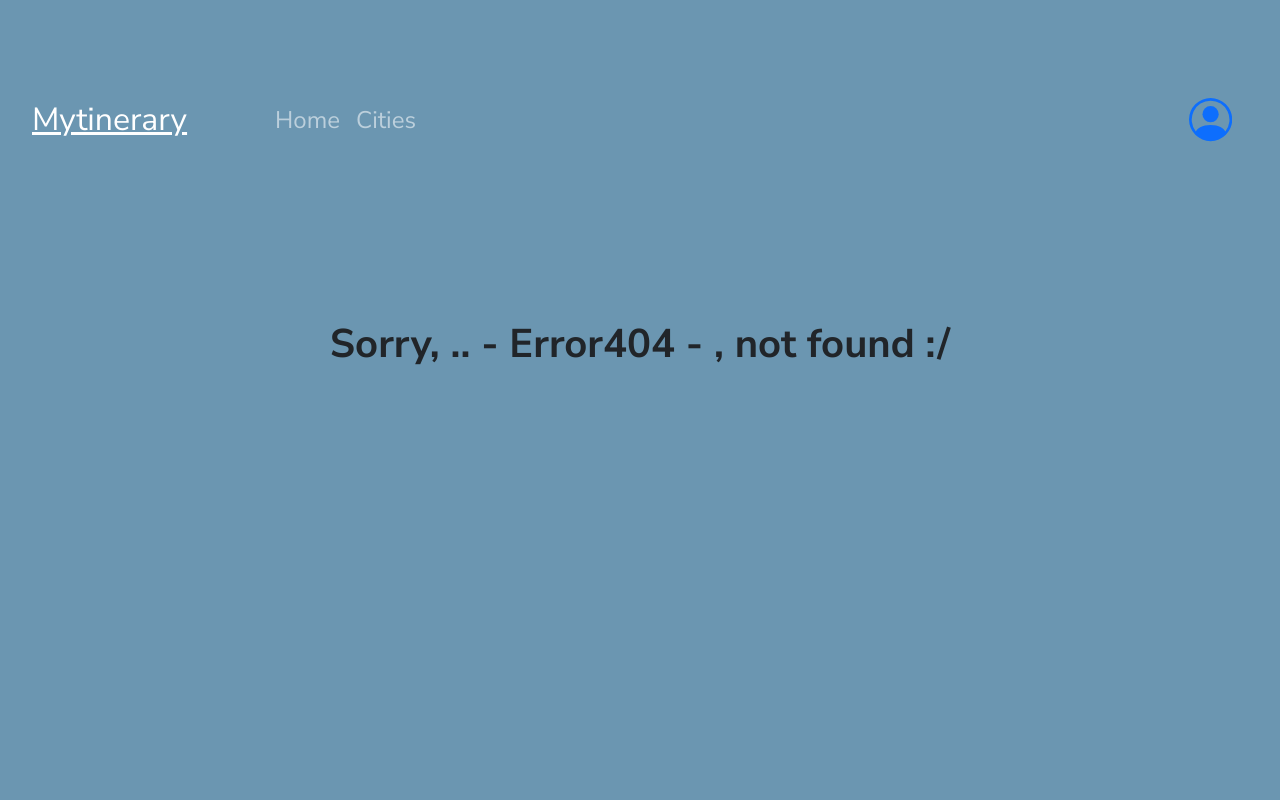
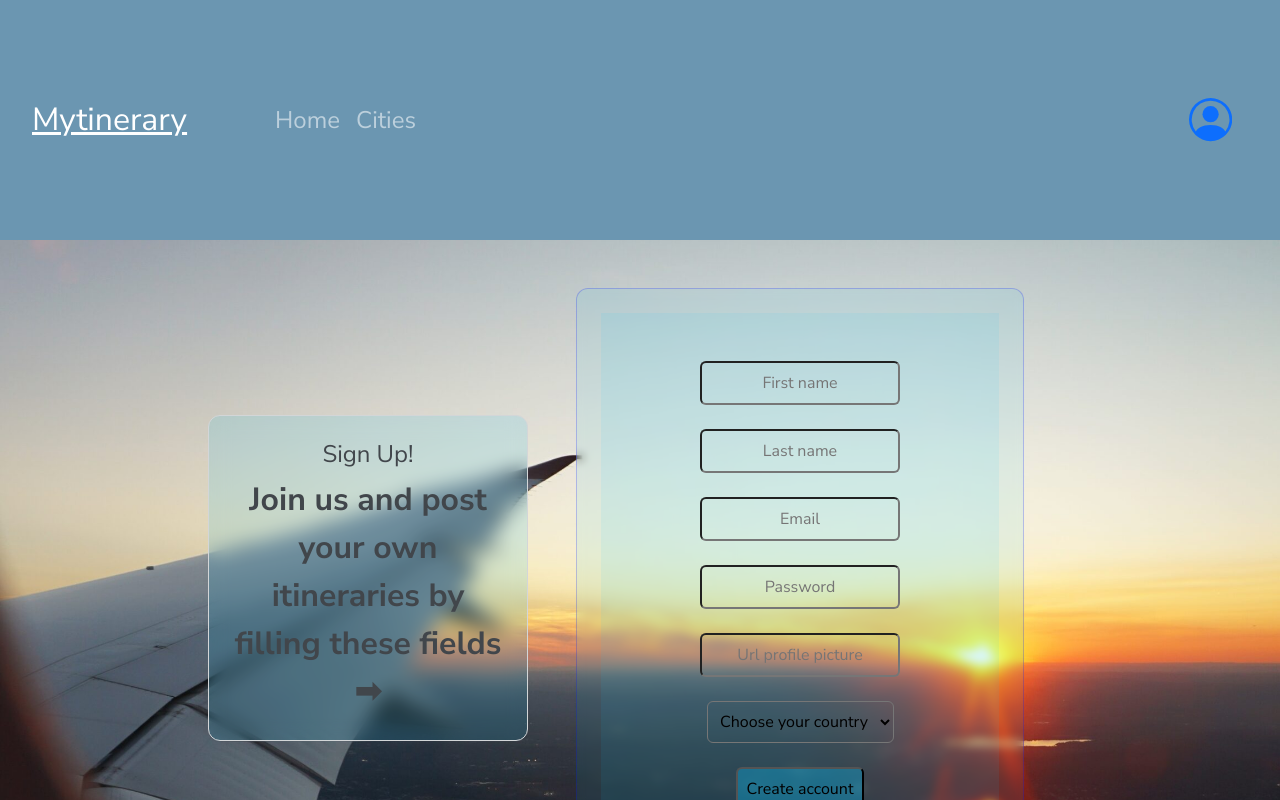
Before and after one commit to pedroguemes/mytinerary-guemesPedro, a React (Create React App) app in the folder frontend/: page /signup in a window 1280 px wide. Before the commit this address had no page. Shown: the top 800 px of the page. Built offline with nearby package versions, Linux system fonts and the light colour scheme.

Commit message:
commit 41

```diff
--- a/frontend/src/App.css
+++ b/frontend/src/App.css
@@ -1225,3 +1225,74 @@ button.accordion-button {
   border-radius: 10px;
   background-color: rgba(0, 0, 0, 0.157);
 }
+
+/* ffffffffffffffffffffffffffffffffffffffffffffffffffffffffffffff */
+/* ffffffffffffffffffffffffffffffffffffffffffffffffffffffffffffff */
+/* ffffffffffffffffffffffffffffffffffffffffffffffffffffffffffffff */
+/* ffffffffffffffffffffffffffffffffffffffffffffffffffffffffffffff */
+/* ffffffffffffffffffffffffffffffffffffffffffffffffffffffffffffff */
+
+
+.formcontainer {
+   display: flex;
+   /* margin: 5rem; */
+   flex-direction: row;
+   background-color:rgba(119, 208, 238, 0) ;
+   align-items: center;
+  justify-content: center;
+  background-image: url('./assets/signbackground.jfif');
+  background-size: cover;
+  background-repeat: no-repeat;
+  }
+
+  .formsignup {
+  background-color: rgba(0, 195, 255, 0.075) !important;
+  backdrop-filter: blur(5px);
+  border: solid rgba(0, 0, 255, 0.212) 0.5px;
+  display: flex;
+  flex-direction: column;
+  margin:3rem;
+  width: 35%;
+  align-self: center;
+  justify-self: center;
+  border-radius: 12px;
+}
+
+.containerinterno {
+  /* backdrop-filter: blur(5px); */
+  background-color: rgba(0, 195, 255, 0.075) !important;
+  display: flex;
+  justify-content: space-around;
+  align-items: center;
+}
+
+.formsignup div {
+  margin: 1.5rem;
+}
+
+.formsignup div input{
+  padding: 0.5rem;
+  border-radius: 6px;
+  background-color: rgba(0, 255, 255, 0);
+}
+.formsignup div select{
+  background-color: rgba(0, 255, 255, 0);
+  padding: 0.5rem;
+  border-radius: 6px;
+}
+
+.formsignup div button{
+  padding: 0.5rem;
+  border-radius: 6px;
+  background-color: rgba(0, 195, 255, 0.335) ;
+}
+
+.cartelsignin {
+  backdrop-filter: blur(10px);
+  font-weight: bold;
+  padding: 1.5rem;
+  background-color: rgba(0, 195, 255, 0.123) !important;
+  font-size: xx-large;
+  width: 25%;
+  border-radius: 12px;
+}
--- a/frontend/src/App.js
+++ b/frontend/src/App.js
@@ -1,6 +1,8 @@
 import "./App.css";
 import "bootstrap/dist/css/bootstrap.css";
 import Home from "./pags/Home.js";
+import SignIn from "./pags/SignIn";
+import SignUp from "./pags/SignUp";
 import Cities from "./pags/Cities.js";
 import Error404 from "./pags/Error404.js";
 import Citysinprops from "./pags/City";
@@ -14,6 +16,8 @@ function App() {
     <Router>
       <Routes>
         <Route path="/" element={<Home />} />
+        <Route path="/signin" element={<SignIn/>} />
+        <Route path="/signup" element={<SignUp/>} />
         <Route path="/cities" element={<Cities />} />
         <Route path="/cities/:id" element={<City />} />
         <Route path="*" element={<Error404 />} />
--- /dev/null
+++ b/frontend/src/componentes/CalltoSign.js
@@ -0,0 +1,13 @@
+import React from "react";
+import { Alert } from "react-bootstrap";
+
+function CalltoSign() {
+  return (
+    <Alert className="cartelsignin" variant="secondary">
+      <Alert.Heading>Sign Up!</Alert.Heading>
+      <p>Join us and post your own itineraries by filling these fields ➡</p>
+    </Alert>
+  );
+}
+
+export default CalltoSign;
--- a/frontend/src/componentes/Navheader.js
+++ b/frontend/src/componentes/Navheader.js
@@ -3,9 +3,7 @@ import logosecundario from "../assets/logosecundario.png";
 import { BsPersonCircle } from "react-icons/bs";
 // import {Nav, Navbar, NavDropdown, Container} from 'react-bootstrap'
 import { Nav, Navbar, NavDropdown } from "react-bootstrap";
-import {
-  Link
-} from "react-router-dom";
+import {Link} from "react-router-dom";
 
 const logopersona = <BsPersonCircle className="logoperson" />;
 
@@ -41,11 +39,11 @@ export default function Navheader() {
           </Nav>
           <div>
             <NavDropdown className="logopersona" title={logopersona}>
-              <NavDropdown.Item className="sign" href="#products/login">
-                Log-In
+              <NavDropdown.Item className="sign">
+               <Link to="/signin"> Sign In </Link>
               </NavDropdown.Item>
-              <NavDropdown.Item className="sign" href="#products/signup">
-                Sign-up
+              <NavDropdown.Item className="sign">
+               <Link to="/signup"> Sign Up </Link>
               </NavDropdown.Item>
             </NavDropdown>
           </div>
--- /dev/null
+++ b/frontend/src/pags/SignIn.js
@@ -0,0 +1,19 @@
+import React, { Component } from "react";
+import Navheader from "../componentes/Navheader";
+import Footer from "../componentes/Footer";
+
+export default class SignIn extends React.Component {
+  render() {
+    return (
+      <>
+        <Navheader />
+            <div>
+                <form>
+                      <h1>formulario SIGNIN</h1>
+                </form>
+            </div>
+        <Footer />
+      </>
+    );
+  }
+}
--- /dev/null
+++ b/frontend/src/pags/SignUp.js
@@ -0,0 +1,56 @@
+import React, { Component } from "react";
+import Navheader from "../componentes/Navheader";
+import Footer from "../componentes/Footer";
+import CalltoSign from "../componentes/CalltoSign";
+
+export default class SignUp extends React.Component {
+  render() {
+    return (
+      <>
+        <Navheader/>
+          <div className="formcontainer">
+        <CalltoSign/>
+             {/* <div>
+                  <p>hola</p>
+             </div> */}
+             <div className="formsignup">
+             <div className="containerinterno">
+             {/* <div>
+                  <p>hola</p>
+             </div> */}
+             <div>
+                <form>
+                        <div>
+                            <input type="text" name="firstName" placeholder="First name" />
+                        </div>
+                        <div>
+                            <input type="text" name="lastName" placeholder="Last name" />
+                        </div>
+                        <div>
+                            <input type="email" name="email" placeholder="Email" />
+                        </div>
+                        <div>
+                            <input type="password" name="password" placeholder="Password"/>
+                        </div>
+                        <div>
+                            <input type="url" name="profilePhoto" placeholder="Url profile picture" />
+                        </div>
+                        <div>
+                            <select type="text" name="country" placeholder="Choose your country">
+                                <option>Choose your country</option>
+                                {/* {countries.map(country => <option key={country.name}>{country.name}</option>)} */}
+                            </select>
+                        </div>
+                    </form>
+                    <div className="formButtons">
+                        <button >Create account</button>
+                    </div>
+             </div>
+             </div>
+            </div>
+          </div>
+        <Footer />
+      </>
+    );
+  }
+}
```
Also changed, not shown: frontend/public/assets/signbackground.jfif (added), frontend/src/assets/signbackground.jfif (added).
